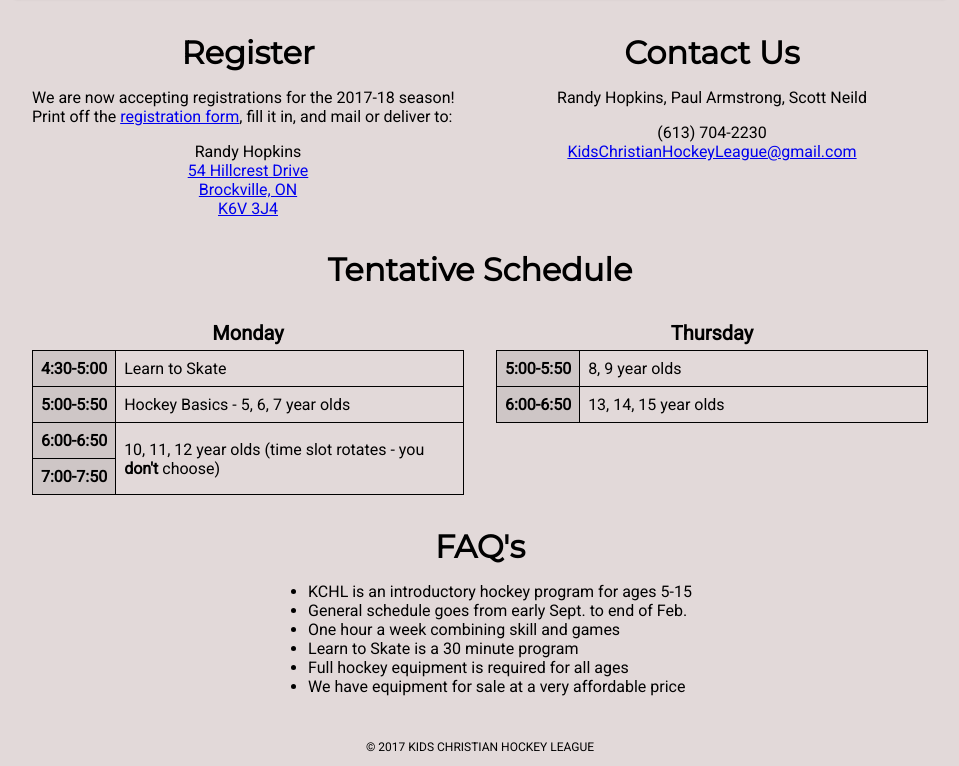
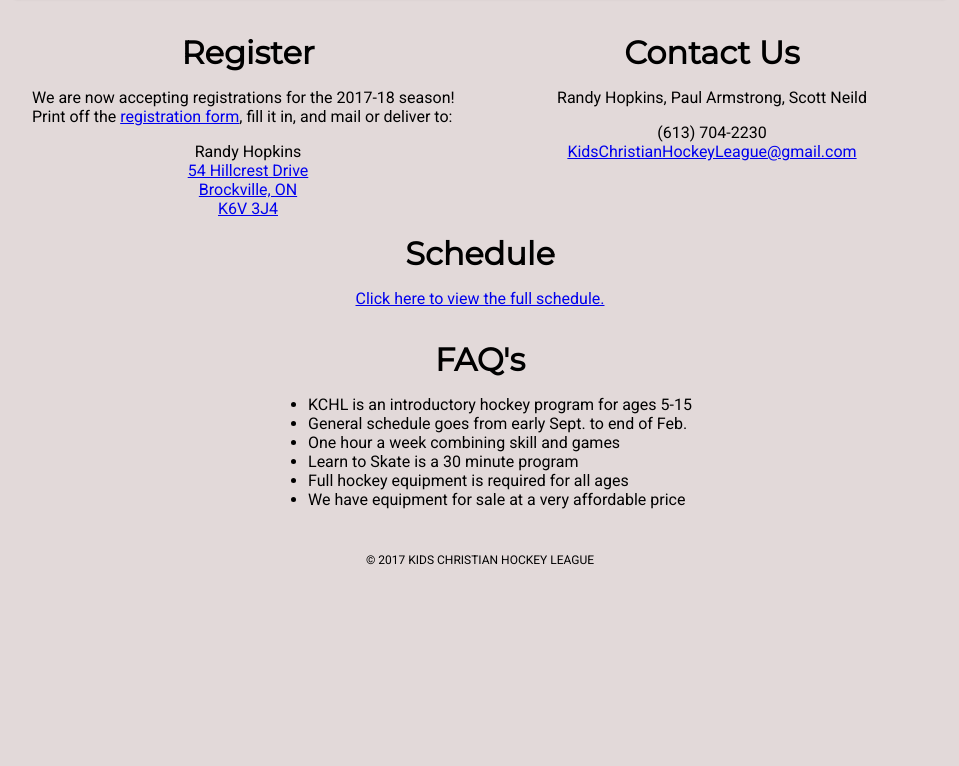
Before and after one commit to jrarmstro/kidshockey.org, a plain HTML site: page public_html/index.html in a window 1280 px wide. Shown: the part 781-1547 px from the top of the page, without its empty margins (160-1119 px from the left). After the commit the page ends 1360 px from the top, so only its background shows below. Drawn offline with Linux system fonts and the light colour scheme.

Commit message:
remove tentative schedule and add link to full schedule

```diff
--- a/public_html/index.html
+++ b/public_html/index.html
@@ -50,42 +50,12 @@
 					<p>(613) 704-2230<br>
 					<a href="mailto:KidsChristianHockeyLeague@gmail.com">KidsChristian<wbr>HockeyLeague<wbr>@gmail.com</a></p>
 				</div>
-			</div>
-			<h2>Tentative Schedule</h2>
-			<div class="row-container">
-				<div class="schedule">
-					<table>
-						<caption>Monday</caption>
-						<tbody>
-							<tr>
-								<th>4:30-5:00</th><td>Learn to Skate</td>
-							</tr>
-							<tr>
-								<th>5:00-5:50</th><td>Hockey Basics - 5, 6, 7 year olds</td>
-							</tr>
-							<tr>
-								<th>6:00-6:50</th><td rowspan="2">10, 11, 12 year olds (time slot rotates - you <b>don't</b> choose)</td>
-							</tr>
-							<tr>
-								<th>7:00-7:50</th>
-							</tr>
-						</tbody>
-					</table>
-				</div>
-				<div class="schedule">
-					<table>
-						<caption>Thursday</caption>
-						<tbody>
-							<tr>
-								<th>5:00-5:50</th><td>8, 9 year olds</td>
-							</tr>
-							<tr>
-								<th>6:00-6:50</th><td>13, 14, 15 year olds</td>
-							</tr>
-						</tbody>
-					</table>
+				<div id="schedule">
+					<h2>Schedule</h2>
+					<p><a href="documents/schedule.pdf" target="_blank">Click here to view the full schedule.</a></p>
 				</div>
 			</div>
+
 			<div id="faq">
 				<h2>FAQ's</h2>
 				<ul>
--- a/public_html/stylesheet.css
+++ b/public_html/stylesheet.css
@@ -75,7 +75,7 @@ a {
 	box-shadow: 0 0 3px 1px gray;
 }
 
-#register, #contact, .schedule {
+#register, #contact, #schedule {
 	flex: 1 1 calc(50% - 2*1em);
 	min-width: 250px;
 	margin: 0 1em 0 1em;
@@ -89,6 +89,10 @@ a {
 	text-align: center;
 }
 
+#schedule {
+	text-align: center;
+}
+
 #copyright {
 	font-size: 0.75em;
 	padding: 0;
@@ -97,33 +101,6 @@ a {
 	margin: 0;
 }
 
-.schedule {
-	margin: 1em;
-}
-
-.schedule table {
-	border-collapse: collapse;
-}
-
-.schedule table caption {
-	font-size: 1.25em;
-	font-weight: bold;
-	padding-bottom: 0.25em;
-}
-
-.schedule table th {
-	border: 1px solid black;
-	padding: 0.5em;
-	width: 1%;
-	white-space: nowrap;
-	background-color: #CEC6C6;
-}
-
-.schedule table td {
-	border: 1px solid black;
-	padding: 0.5em;
-}
-
 footer {
 	display: flex;
 	justify-content: center;
```
Also changed, not shown: 1 other file.
